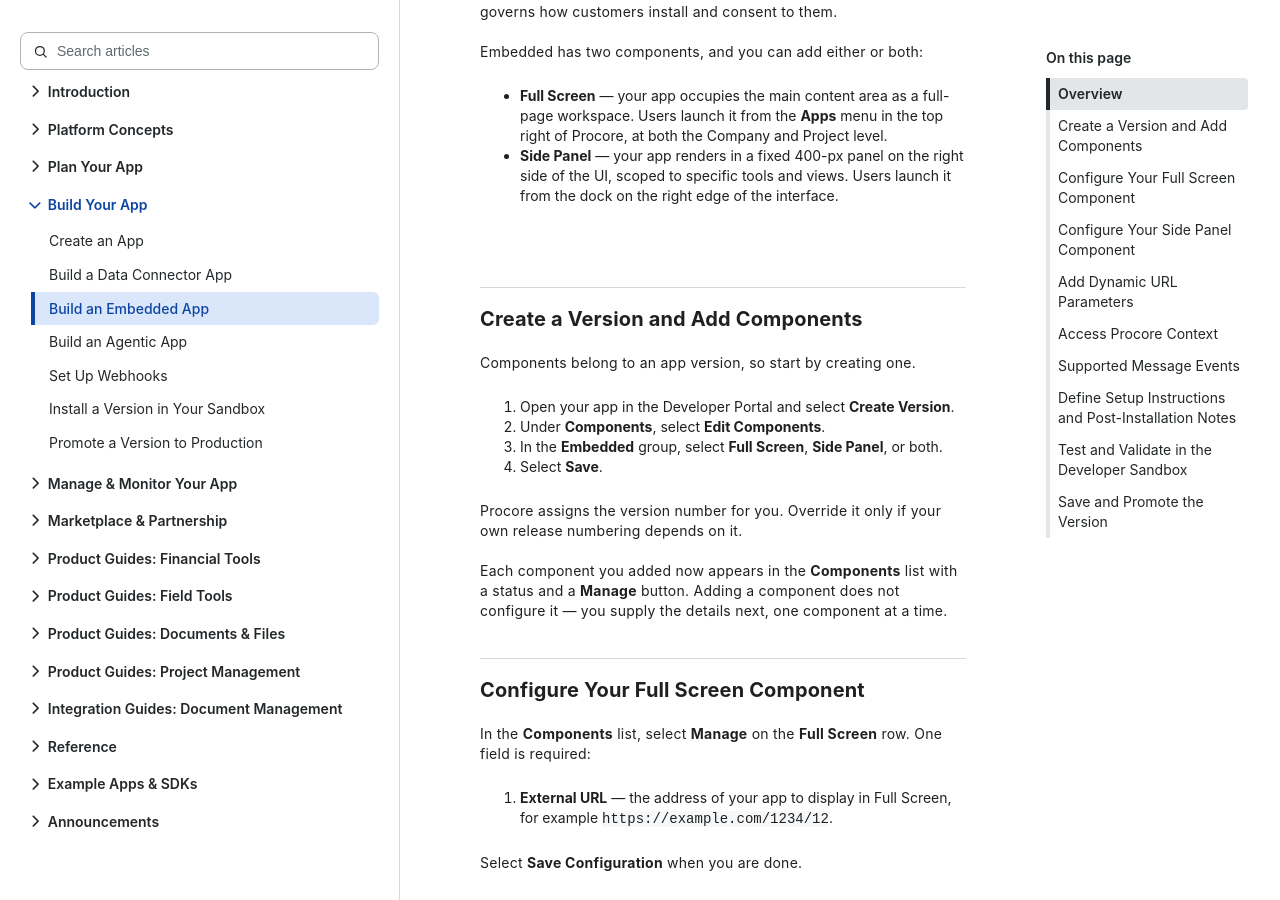
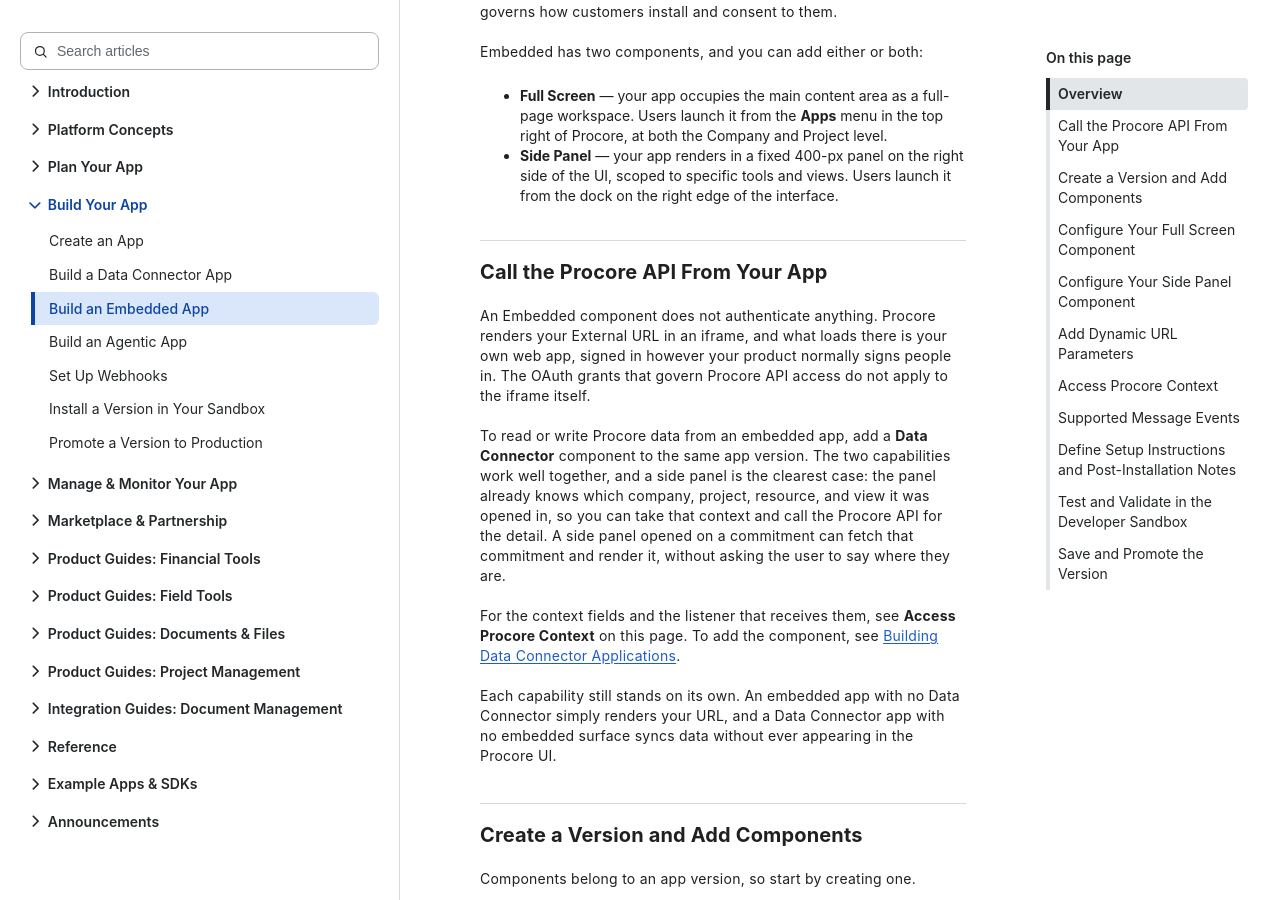
Before and after one commit to procore/documentation, a Jekyll site: the page built from building_applications/building_embedded_apps.md, in a window 1280 px wide and 900 px high, scrolled down 433 px. Built offline with Jekyll 4.4.1, drawn with Linux system fonts in a browser that asks for light colours; comment, search, counter and statistics services are not loaded.

Commit message:
docs: explain that Embedded does not authenticate, and how it pairs with Data Connector
Embedded was the one capability with no authentication story anywhere
on the site. It turns out there is nothing to authenticate: the iframe
loads the developer's own web app, signed in however their product
signs people in, and the OAuth grants do not apply to it.

What was missing is the pairing. The Embedded guide documented the
postMessage context - company, project, resource, view - and stopped
there, never saying that context is the input to a Procore API call.
An embedded app reads Procore data by adding a Data Connector
component to the same version, and a side panel opened on a commitment
can fetch that commitment without asking the user where they are.

Also records that the capabilities are independent. They can all sit on
one app version, so a customer installs one app and gets everything,
but none requires another to function.

The grant type page now names all three capabilities in its scoping
paragraph rather than only contrasting Agentic.

Co-Authored-By: Claude Opus 5 <noreply@anthropic.com>

```diff
--- a/building_applications/building_embedded_apps.md
+++ b/building_applications/building_embedded_apps.md
@@ -13,7 +13,17 @@ Embedded has two components, and you can add either or both:
 
 - **Full Screen** — your app occupies the main content area as a full-page workspace. Users launch it from the **Apps** menu in the top right of Procore, at both the Company and Project level.
 - **Side Panel** — your app renders in a fixed 400-px panel on the right side of the UI, scoped to specific tools and views. Users launch it from the dock on the right edge of the interface.
+<br><br>
 
+***
+## Call the Procore API From Your App
+An Embedded component does not authenticate anything. Procore renders your External URL in an iframe, and what loads there is your own web app, signed in however your product normally signs people in. The OAuth grants that govern Procore API access do not apply to the iframe itself.
+
+To read or write Procore data from an embedded app, add a **Data Connector** component to the same app version. The two capabilities work well together, and a side panel is the clearest case: the panel already knows which company, project, resource, and view it was opened in, so you can take that context and call the Procore API for the detail. A side panel opened on a commitment can fetch that commitment and render it, without asking the user to say where they are.
+
+For the context fields and the listener that receives them, see **Access Procore Context** on this page. To add the component, see [Building Data Connector Applications]({{ site.url }}{{ site.baseurl }}{% link building_applications/building_data_connection_apps.md %}).
+
+Each capability still stands on its own. An embedded app with no Data Connector simply renders your URL, and a Data Connector app with no embedded surface syncs data without ever appearing in the Procore UI.
 <br><br>
 
 ***
```
Also changed, not shown: oauth/oauth_choose_grant_type.md (+3 -1 lines), plan_your_app/building_apps_app_types.md (+3 -1 lines).
